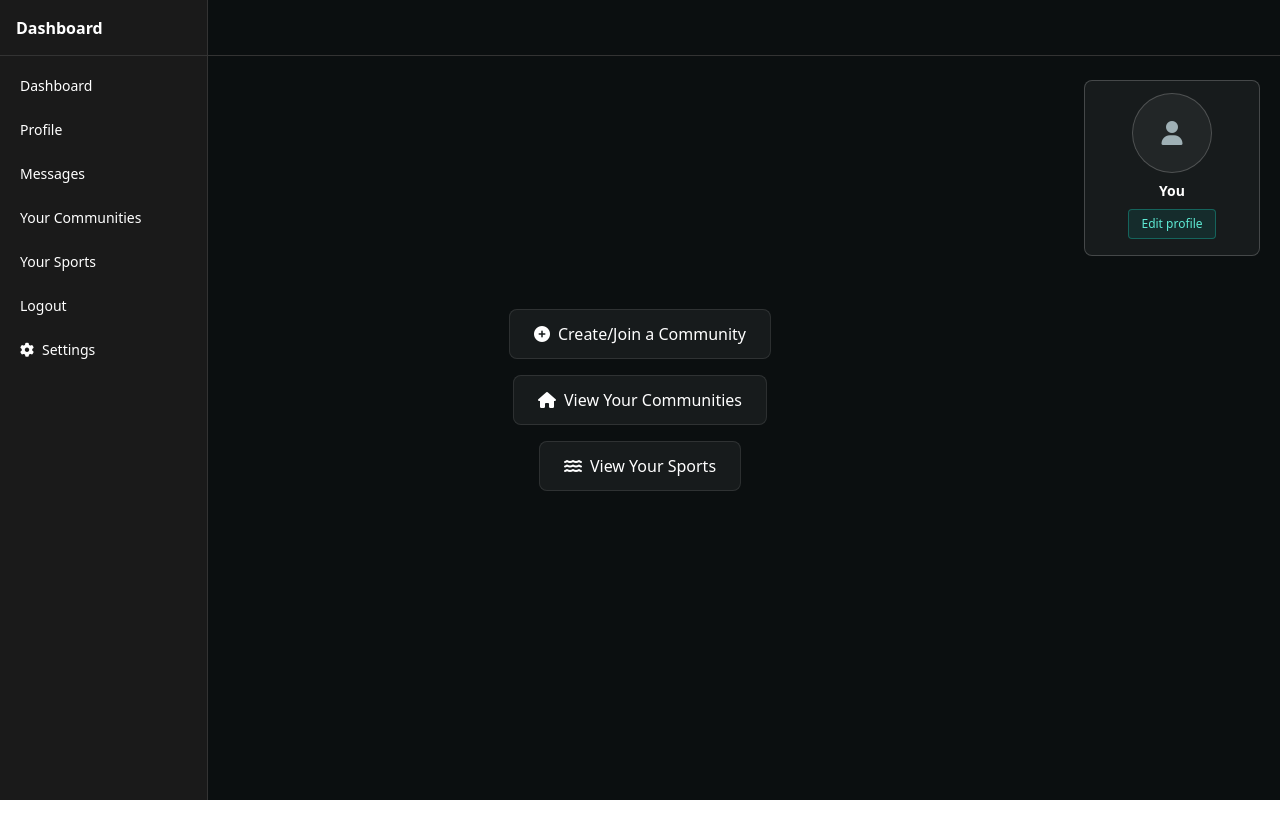
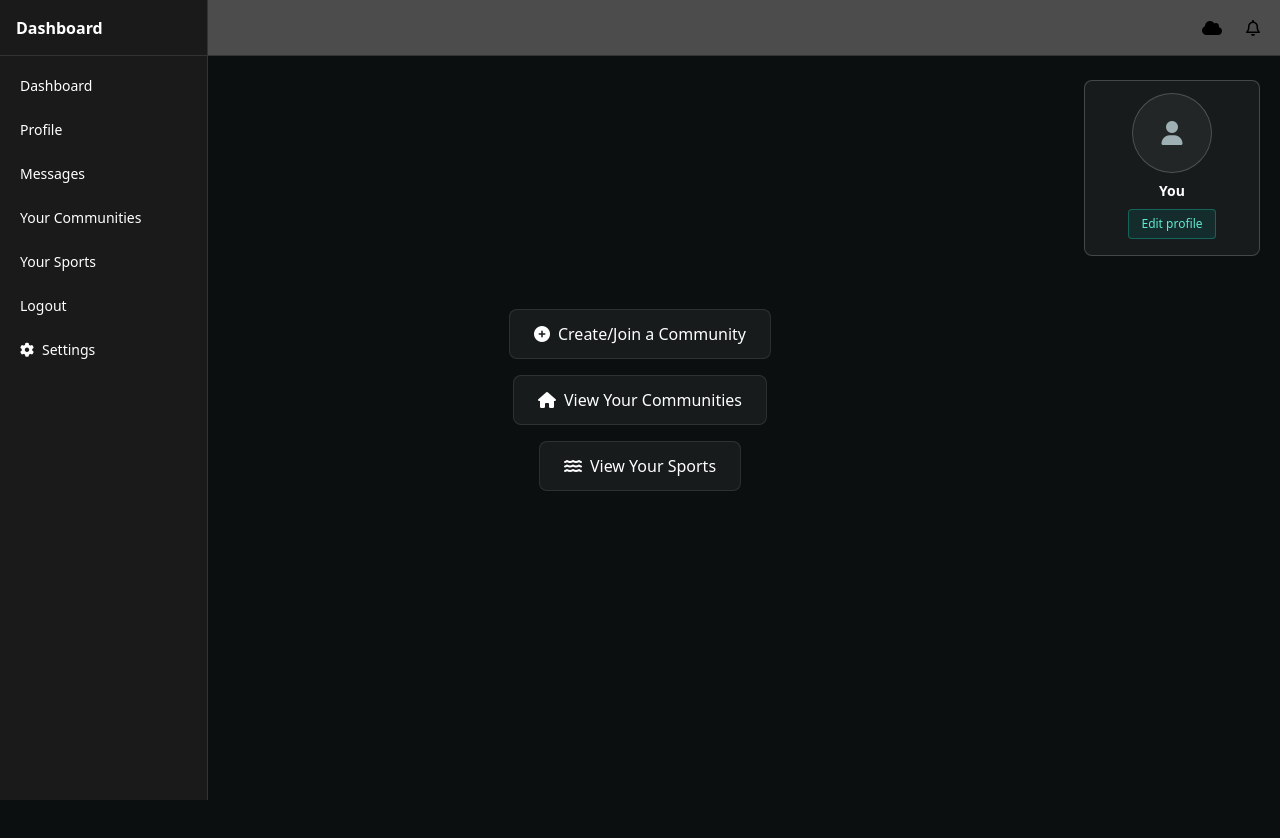
Before and after one commit to pmenezes08/Links, a React (Vite) app in the folder client/: page / in a window 1280 px wide. Shown: the top 838 px of the page. Before the commit the page ends 800 px from the top, so only its background shows below. Built offline with nearby package versions, Linux system fonts and the light colour scheme; no server answers.

Commit message:
header: make avatar/panel persistent by lifting HeaderBar to App; pages set title via context; reduce header re-render and flashing

```diff
--- a/client/src/App.tsx
+++ b/client/src/App.tsx
@@ -1,6 +1,9 @@
 import { BrowserRouter, Routes, Route } from 'react-router-dom'
 import { QueryClient, QueryClientProvider } from '@tanstack/react-query'
+import { useEffect, useState } from 'react'
 import PremiumDashboard from './pages/PremiumDashboard'
+import HeaderBar from './components/HeaderBar'
+import { HeaderContext } from './contexts/HeaderContext'
 import CrossfitExact from './pages/CrossfitExact'
 import Gym from './pages/Gym'
 import CommunityFeed from './pages/CommunityFeed'
@@ -13,9 +16,29 @@ import HomeTimeline from './pages/HomeTimeline'
 const queryClient = new QueryClient()
 
 export default function App() {
+  const [title, setTitle] = useState('')
+  const [userMeta, setUserMeta] = useState<{ username?:string; avatarUrl?:string|null }>({})
+
+  useEffect(() => {
+    // Preload user meta once for persistent avatar
+    async function load(){
+      try{
+        const r = await fetch('/api/home_timeline', { credentials:'include' })
+        const j = await r.json()
+        if (j?.success){
+          setUserMeta({ username: j.username, avatarUrl: j.current_user_profile_picture })
+        }
+      }catch{}
+    }
+    load()
+  }, [])
+
   return (
     <QueryClientProvider client={queryClient}>
       <BrowserRouter>
+        <HeaderContext.Provider value={{ setTitle }}>
+          <HeaderBar title={title} username={userMeta.username} avatarUrl={userMeta.avatarUrl} />
+          <div style={{ paddingTop: '56px' }}>
             <Routes>
               <Route path="/" element={<PremiumDashboard />} />
               <Route path="/premium" element={<PremiumDashboard />} />
@@ -31,6 +54,8 @@ export default function App() {
               <Route path="/compose" element={<CreatePost />} />
               <Route path="*" element={<PremiumDashboard />} />
             </Routes>
+          </div>
+        </HeaderContext.Provider>
       </BrowserRouter>
     </QueryClientProvider>
   )
--- /dev/null
+++ b/client/src/contexts/HeaderContext.tsx
@@ -0,0 +1,11 @@
+import { createContext, useContext } from 'react'
+
+type HeaderContextType = {
+  setTitle: (title: string) => void
+}
+
+export const HeaderContext = createContext<HeaderContextType>({ setTitle: () => {} })
+
+export function useHeader(){
+  return useContext(HeaderContext)
+}
--- a/client/src/pages/Communities.tsx
+++ b/client/src/pages/Communities.tsx
@@ -1,12 +1,13 @@
 import { useEffect, useState } from 'react'
 import { useNavigate } from 'react-router-dom'
-import HeaderBar from '../components/HeaderBar'
+import { useHeader } from '../contexts/HeaderContext'
 
 type Community = { id:number; name:string; type?:string; is_active?:boolean }
 
 export default function Communities(){
   const navigate = useNavigate()
-  const [data, setData] = useState<{ username:string; current_user_profile_picture?:string|null; community_name?:string }|null>(null)
+  const { setTitle } = useHeader()
+  const [_data, setData] = useState<{ username:string; current_user_profile_picture?:string|null; community_name?:string }|null>(null)
   const [communities, setCommunities] = useState<Community[]>([])
   const [loading, setLoading] = useState(true)
   const [error, setError] = useState<string|null>(null)
@@ -55,9 +56,11 @@ export default function Communities(){
     return () => { mounted = false }
   }, [])
 
+  useEffect(() => { setTitle('Your Communities') }, [setTitle])
+
   return (
     <div className="h-screen overflow-y-auto no-scrollbar bg-black text-white">
-      <HeaderBar title="Your Communities" username={data?.username} avatarUrl={data?.current_user_profile_picture} />
+      {/* Global header used from App */}
 
       {/* Secondary nav like X */}
       <div className="fixed left-0 right-0 top-14 h-10 border-b border-[#262f30] bg-black/70 backdrop-blur z-40">
--- a/client/src/pages/CommunityFeed.tsx
+++ b/client/src/pages/CommunityFeed.tsx
@@ -1,6 +1,6 @@
 import { useEffect, useMemo, useRef, useState } from 'react'
 import { useNavigate, useParams } from 'react-router-dom'
-import HeaderBar from '../components/HeaderBar'
+import { useHeader } from '../contexts/HeaderContext'
 
 type PollOption = { id: number; text: string; votes: number }
 type Poll = { id: number; question: string; is_active: number; options: PollOption[]; user_vote: number|null; total_votes: number }
@@ -239,9 +239,12 @@ export default function CommunityFeed() {
   if (error) return <div className="p-4 text-red-400">{error}</div>
   if (!data) return null
 
+  const { setTitle } = useHeader()
+  useEffect(() => { setTitle(data.community?.name || 'Community') }, [setTitle, data?.community?.name])
+
   return (
     <div ref={scrollRef} className="h-screen overflow-y-auto no-scrollbar bg-black text-white">
-      <HeaderBar title={(data.community?.name || 'Community')} username={data?.username} avatarUrl={data?.current_user_profile_picture} />
+      {/* Global header used from App */}
 
 
       {/* Slide-out menu (90% width), remaining 10% translucent to close with header */}
--- a/client/src/pages/HomeTimeline.tsx
+++ b/client/src/pages/HomeTimeline.tsx
@@ -1,6 +1,6 @@
 import { useEffect, useMemo, useState } from 'react'
 import { useNavigate } from 'react-router-dom'
-import HeaderBar from '../components/HeaderBar'
+import { useHeader } from '../contexts/HeaderContext'
 
 type Post = { id:number; username:string; content:string; image_path?:string|null; timestamp:string; community_id?:number|null; community_name?:string; reactions:Record<string,number>; user_reaction:string|null; poll?:any|null; replies_count?:number; profile_picture?:string|null }
 
@@ -113,10 +113,13 @@ export default function HomeTimeline(){
   }, [])
 
   const posts: Post[] = useMemo(() => data?.posts || [], [data])
+  const { setTitle } = useHeader()
+
+  useEffect(() => { setTitle('Home') }, [setTitle])
 
   return (
     <div className="min-h-screen bg-black text-white">
-      <HeaderBar title="Home" username={data?.username} avatarUrl={data?.current_user_profile_picture} />
+      {/* Global header used from App */}
 
       {/* Secondary tabs */}
       <div className="fixed left-0 right-0 top-14 h-10 border-b border-[#262f30] bg-black/70 backdrop-blur z-40">
```
Also changed, not shown: 3 other files (tests, documents, lock files or other folders). Lines whose indentation alone changed are shown as unchanged.
